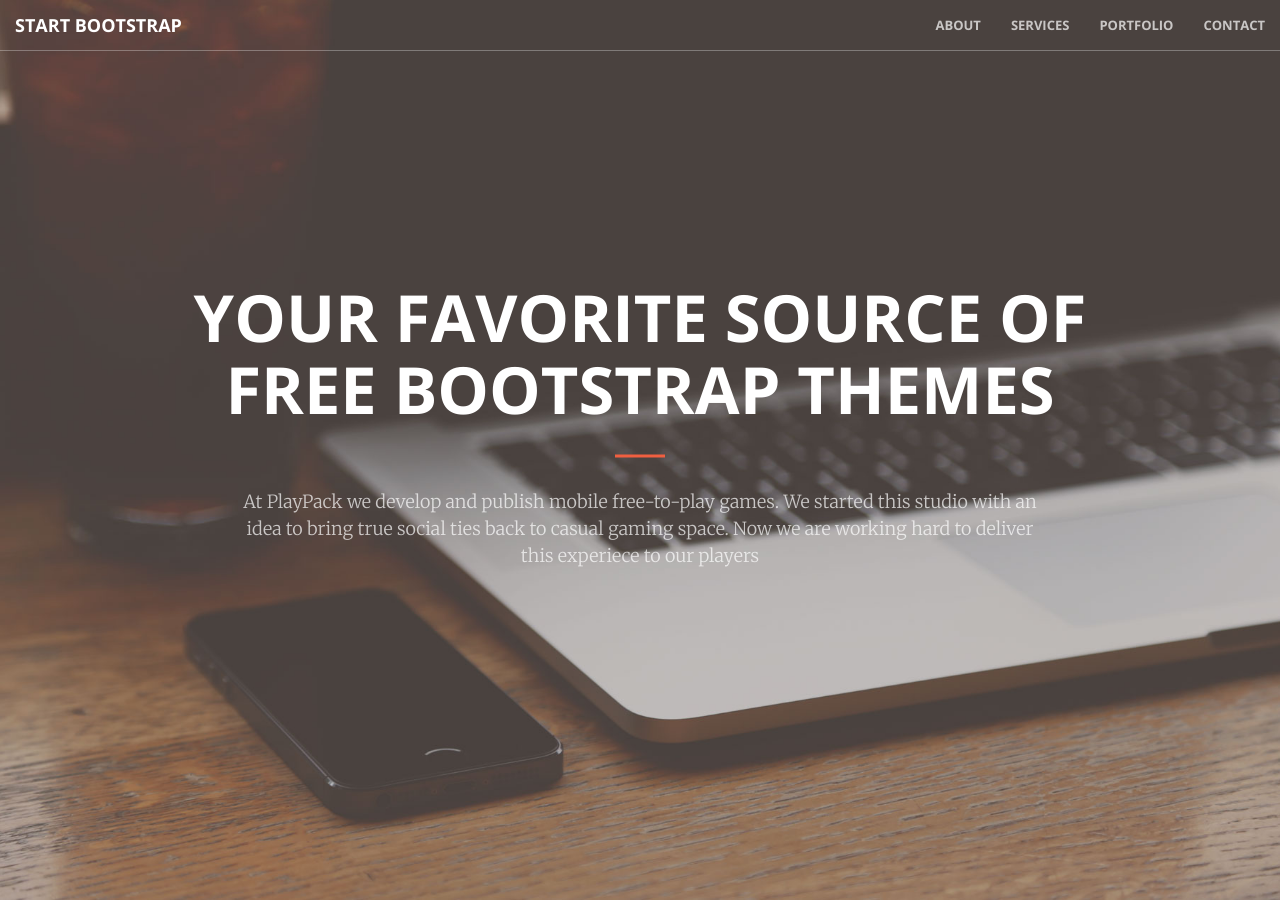
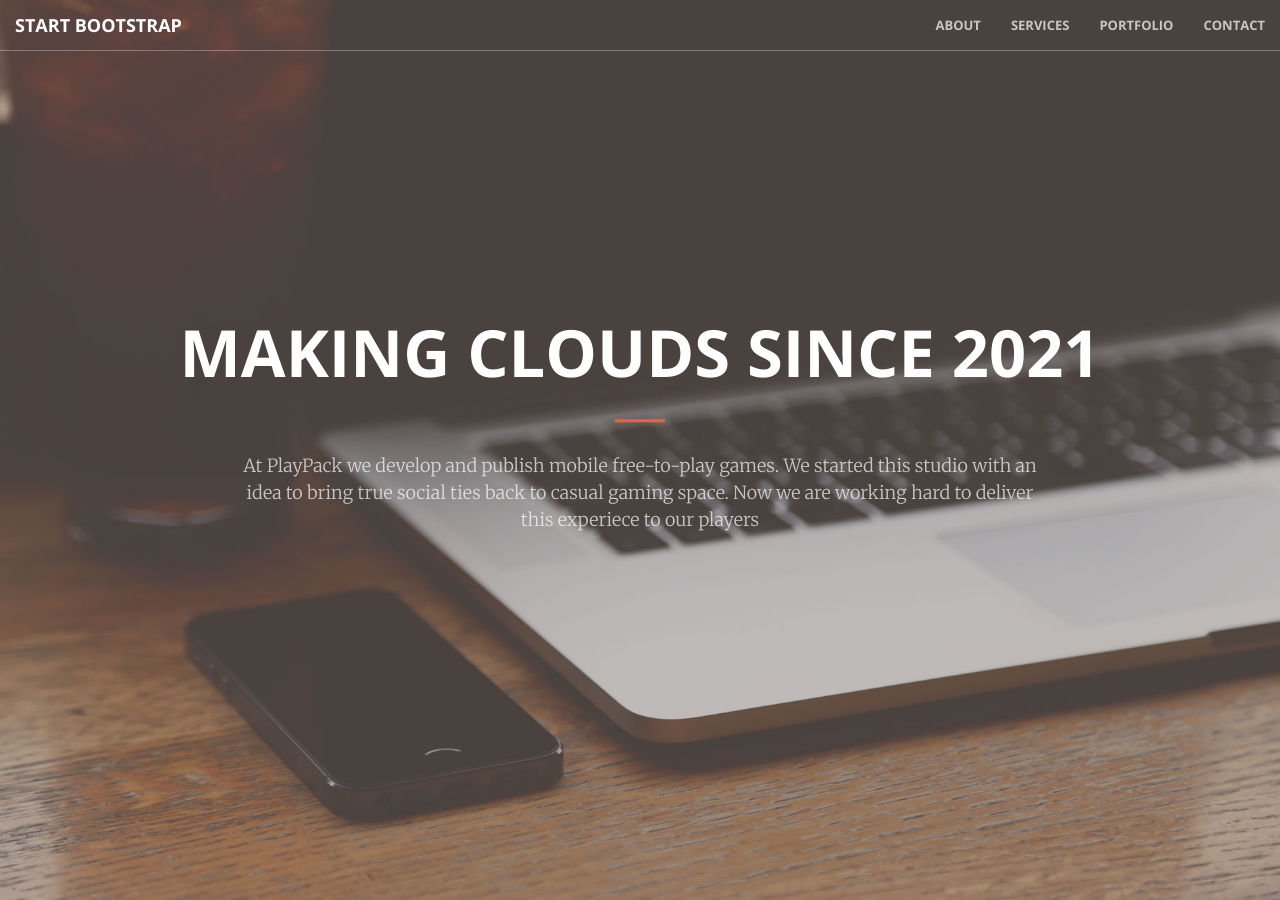
Before and after one commit to TatianaPP/newsite, a Jekyll site: the page built from index.html, in a window 1280 px wide and 900 px high. Built offline with Jekyll 4.4.1, drawn with Linux system fonts in a browser that asks for light colours.

Commit message:
Update header.html

```diff
--- a/_includes/header.html
+++ b/_includes/header.html
@@ -1,7 +1,7 @@
 <header>
     <div class="header-content">
         <div class="header-content-inner">
-            <h1>Your Favorite Source of Free Bootstrap Themes</h1>
+            <h1>Making clouds since 2021</h1>
             <hr>
             <p>At PlayPack we develop and publish mobile free-to-play games. We started this studio with an idea to bring true social ties back to casual gaming space. Now we are working hard to deliver this experiece to our players</p>
         </div>
```
